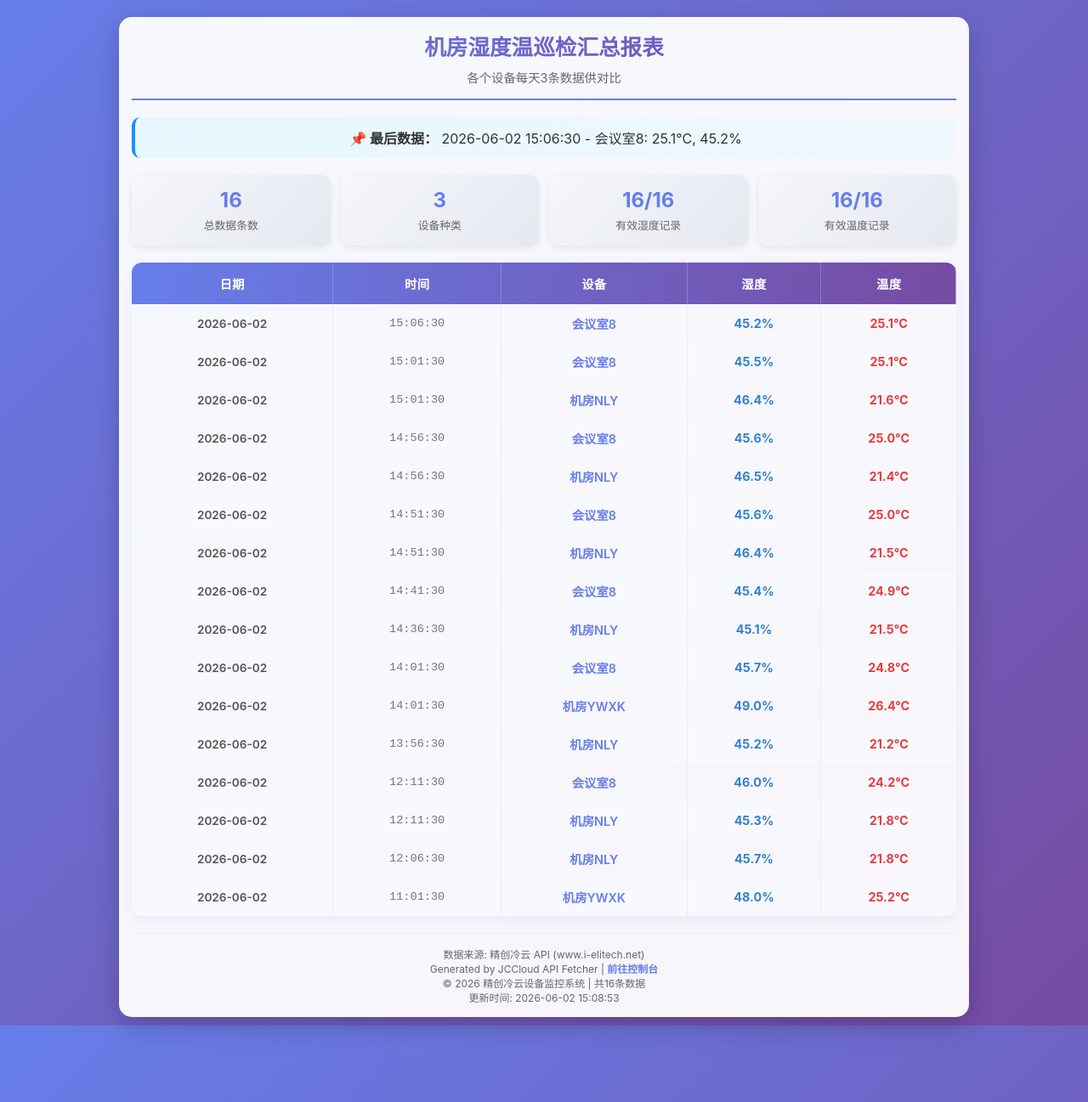
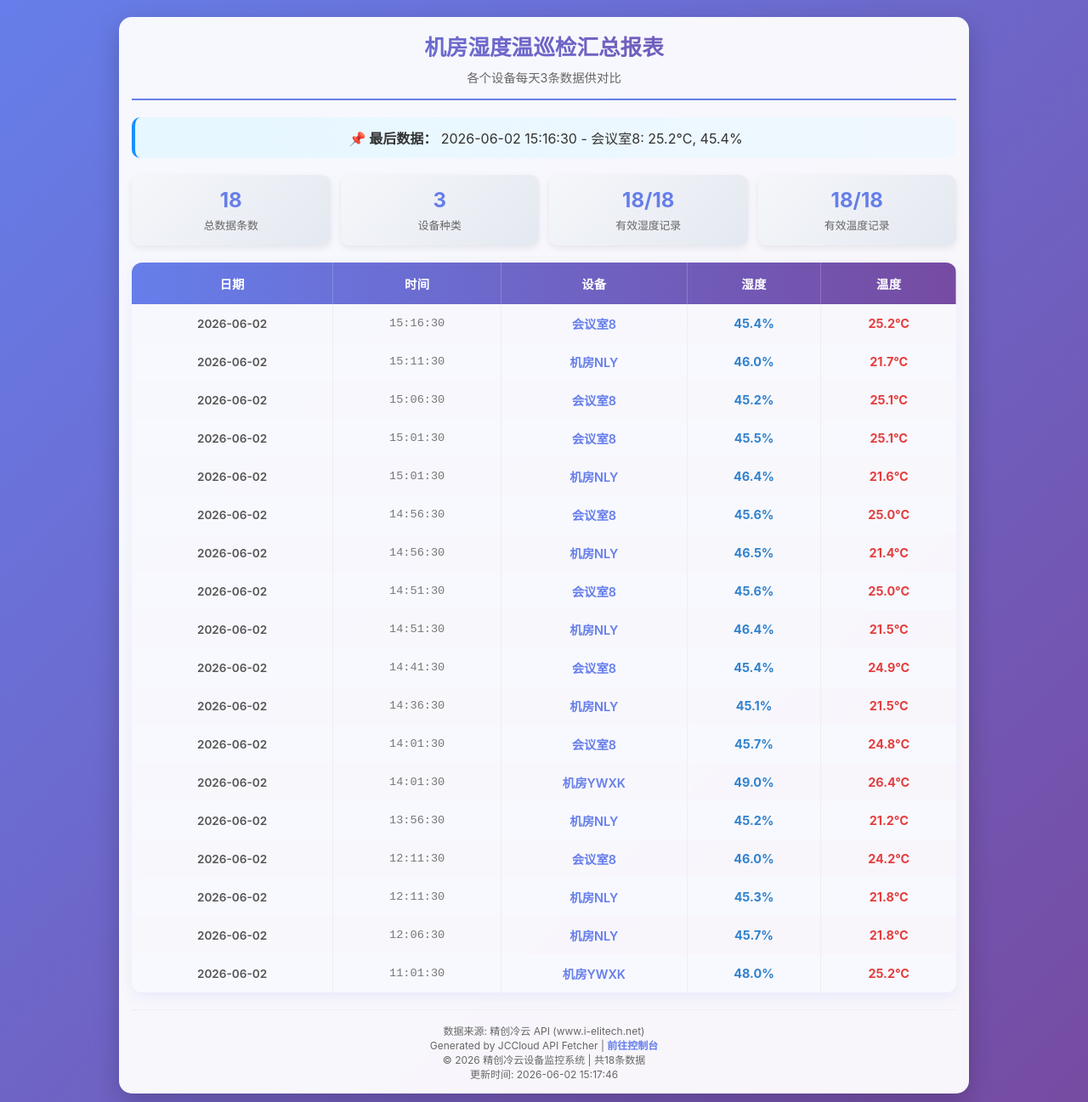
Before and after one commit to ahaitodo/ahaitodo.github.io, a Jekyll site: the page pages/jccloud_report.html, which Jekyll copies as it is, in a window 1280 px wide. Shown: the whole page at 85% size. Built offline with Jekyll 4.4.1, drawn with Linux system fonts in a browser that asks for light colours.

Commit message:
Update JCCloud data 2026-06-02 15:17

```diff
--- a/pages/jccloud_report.html
+++ b/pages/jccloud_report.html
@@ -105,12 +105,12 @@
 
         <div class="last-data">
             <strong>📌 最后数据：</strong>
-            2026-06-02 15:06:30 - 会议室8: 25.1°C, 45.2%
+            2026-06-02 15:16:30 - 会议室8: 25.2°C, 45.4%
         </div>
 
         <div class="stats-container">
             <div class="stat-card">
-                <div class="stat-value">16</div>
+                <div class="stat-value">18</div>
                 <div class="stat-label">总数据条数</div>
             </div>
             <div class="stat-card">
@@ -118,17 +118,51 @@
                 <div class="stat-label">设备种类</div>
             </div>
             <div class="stat-card">
-                <div class="stat-value">16/16</div>
+                <div class="stat-value">18/18</div>
                 <div class="stat-label">有效湿度记录</div>
             </div>
             <div class="stat-card">
-                <div class="stat-value">16/16</div>
+                <div class="stat-value">18/18</div>
                 <div class="stat-label">有效温度记录</div>
             </div>
         </div>
 
         <!-- 卡片视图（移动端） -->
         <div class="card-view">
+
+            <div class="card-item">
+                <div class="card-header">
+                    <div class="card-date-time">2026-06-02 15:16:30</div>
+                    <div class="card-device">会议室8</div>
+                </div>
+                <div class="card-data">
+                    <div class="card-data-item">
+                        <div class="card-data-label">湿度</div>
+                        <div class="card-data-value humidity-value">45.4%</div>
+                    </div>
+                    <div class="card-data-item">
+                        <div class="card-data-label">温度</div>
+                        <div class="card-data-value temperature-value">25.2°C</div>
+                    </div>
+                </div>
+            </div>
+
+            <div class="card-item">
+                <div class="card-header">
+                    <div class="card-date-time">2026-06-02 15:11:30</div>
+                    <div class="card-device">机房NLY</div>
+                </div>
+                <div class="card-data">
+                    <div class="card-data-item">
+                        <div class="card-data-label">湿度</div>
+                        <div class="card-data-value humidity-value">46.0%</div>
+                    </div>
+                    <div class="card-data-item">
+                        <div class="card-data-label">温度</div>
+                        <div class="card-data-value temperature-value">21.7°C</div>
+                    </div>
+                </div>
+            </div>
 
             <div class="card-item">
                 <div class="card-header">
@@ -419,6 +453,20 @@
                 <tbody>
                                         <tr>
                         <td class="date-cell">2026-06-02</td>
+                        <td class="time-cell">15:16:30</td>
+                        <td class="device-cell">会议室8</td>
+                        <td class="humidity-cell">45.4%</td>
+                        <td class="temperature-cell">25.2°C</td>
+                    </tr>
+                    <tr>
+                        <td class="date-cell">2026-06-02</td>
+                        <td class="time-cell">15:11:30</td>
+                        <td class="device-cell">机房NLY</td>
+                        <td class="humidity-cell">46.0%</td>
+                        <td class="temperature-cell">21.7°C</td>
+                    </tr>
+                    <tr>
+                        <td class="date-cell">2026-06-02</td>
                         <td class="time-cell">15:06:30</td>
                         <td class="device-cell">会议室8</td>
                         <td class="humidity-cell">45.2%</td>
@@ -537,8 +585,8 @@
         <div class="footer">
             <p>数据来源: 精创冷云 API (www.i-elitech.net)</p>
             <p>Generated by JCCloud API Fetcher | <a href="https://www.i-elitech.net/device/list" target="_blank">前往控制台</a></p>
-            <p>© 2026 精创冷云设备监控系统 | 共16条数据</p>
-            <p>更新时间: 2026-06-02 15:08:53</p>
+            <p>© 2026 精创冷云设备监控系统 | 共18条数据</p>
+            <p>更新时间: 2026-06-02 15:17:46</p>
         </div>
     </div>
 
```
